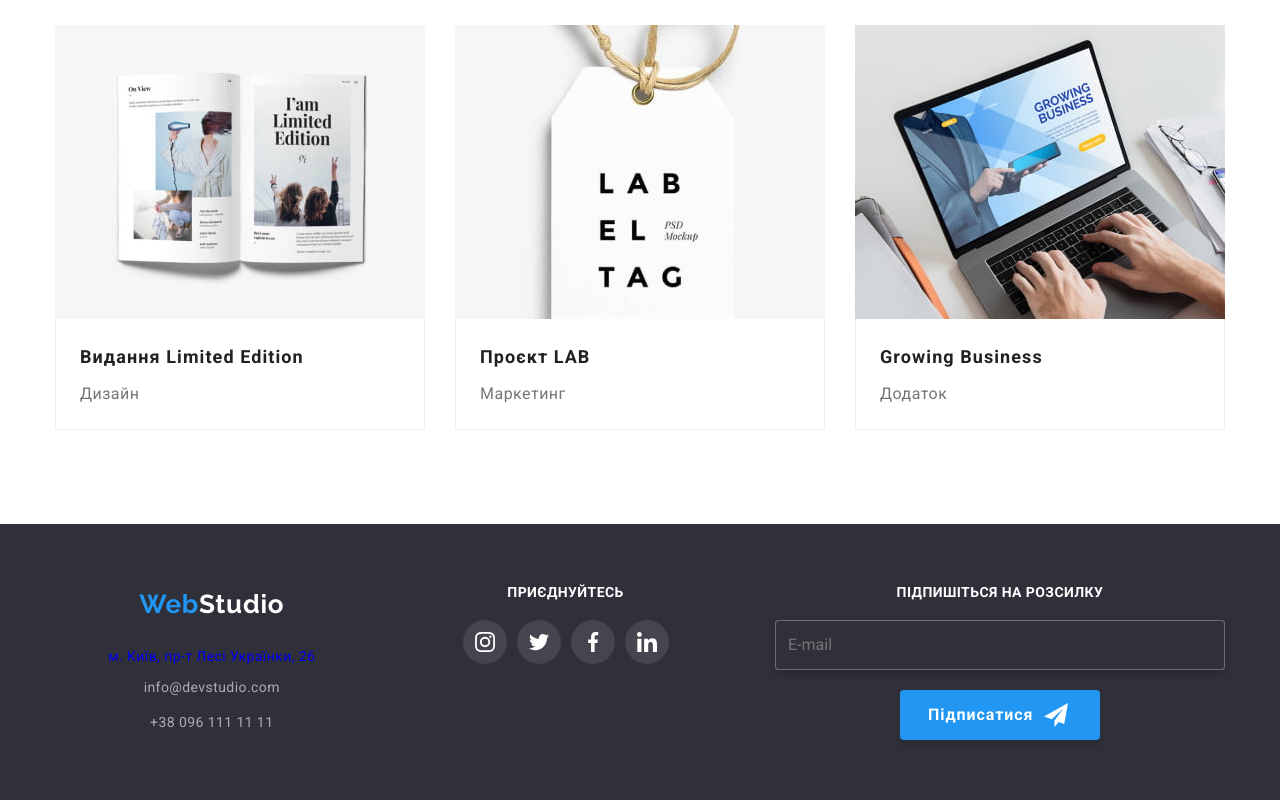
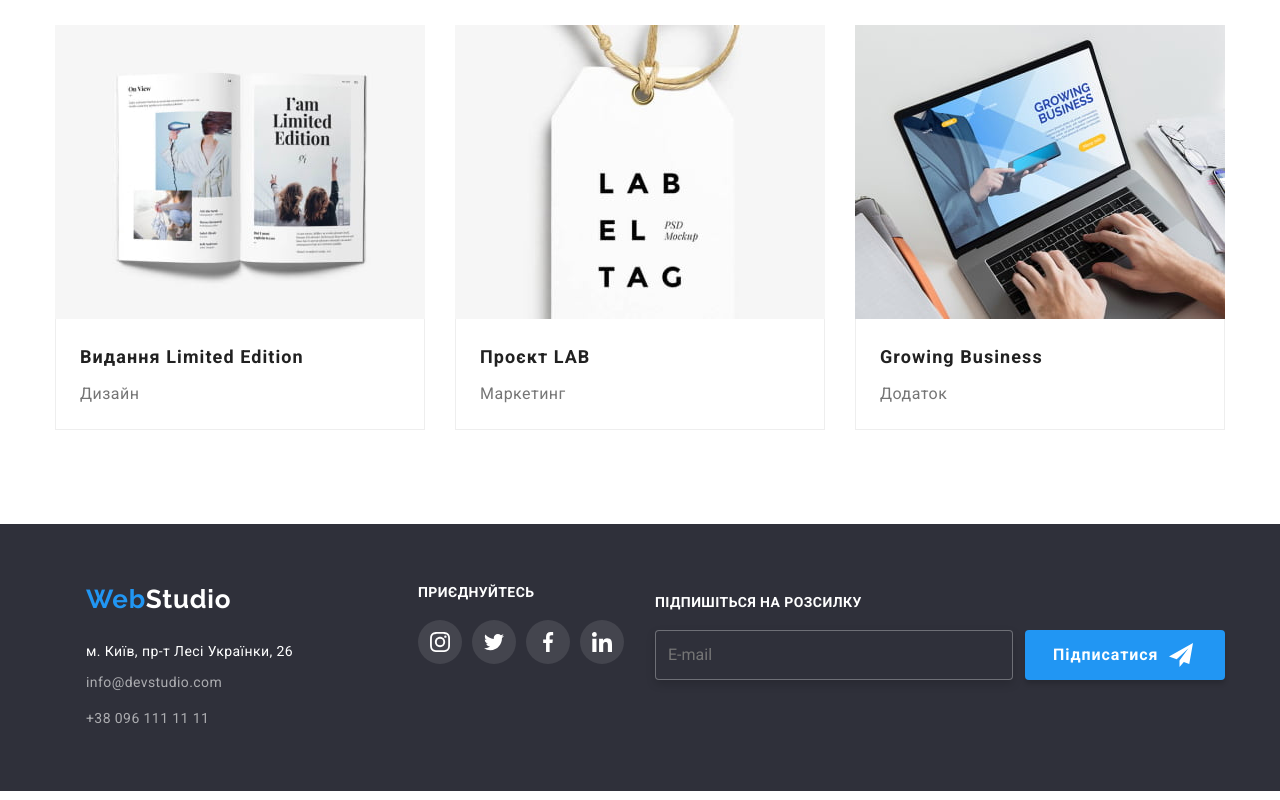
Before and after one commit to OlegKryuchkov/goit-markup-hw-08, a plain HTML site: page portfolio.html in a window 1280 px wide. Shown: the part 1109-1909 px from the top of the page. Drawn offline with nearby package versions, Linux system fonts and the light colour scheme.

Commit message:
ready to check 2

```diff
--- a/sass/layouts/_benefits.scss
+++ b/sass/layouts/_benefits.scss
@@ -1,10 +1,8 @@
 .benefits {
   padding-top: 60px;
   padding-bottom: 60px;
-  @media screen and (min-width: 768px) {
+  @media screen and (min-width: 1200px) {
     padding-top: 94px;
-  }
-  @media screen and (min-width: 1200px) {
     padding-bottom: 0;
   }
 }
--- a/sass/layouts/_clients.scss
+++ b/sass/layouts/_clients.scss
@@ -1,11 +1,17 @@
 .clients-title {
   font-weight: 700;
-  font-size: 36px;
+  font-size: 28px;
+  line-height: calc(33 / 28);
   text-align: center;
-  line-height: calc(42 / 36);
   letter-spacing: 0.03em;
   color: var(--body-text-primary);
-  margin-bottom: 50px;
+  margin-bottom: 30px;
+
+  @media screen and (min-width: 1200px) {
+    font-size: 36px;
+    line-height: calc(42 / 36);
+    margin-bottom: 50px;
+  }
 }
 
 .clients-list {
--- a/sass/layouts/_footer.scss
+++ b/sass/layouts/_footer.scss
@@ -55,6 +55,9 @@
   flex-direction: column;
   justify-content: center;
   align-items: center;
+  @media screen and (min-width: 1200px) {
+    align-items: start;
+  }
 
   // display: inline-block;
   // padding-top: 20px;
@@ -89,6 +92,22 @@
   }
   @media screen and (min-width: 1200px) {
     margin-right: 94px;
+    align-items: start;
+    justify-content: start;
+  }
+}
+
+.footer-adress {
+  font-style: normal;
+  font-weight: 400;
+  font-size: 14px;
+  line-height: calc(16 / 14);
+  letter-spacing: 0.03em;
+  color: var(--footer-text-primary);
+  transition: color 250ms cubic-bezier(0.4, 0, 0.2, 1);
+  &:hover,
+  &:focus {
+    color: var(--footer-text-accent);
   }
 }
 
@@ -143,6 +162,9 @@
   letter-spacing: 0.03em;
   text-transform: uppercase;
   color: #ffffff;
+  @media screen and (min-width: 1200px) {
+    text-align: left;
+  }
 }
 
 .footer-soc-list {
@@ -180,10 +202,11 @@
 
 .online-form {
   margin-top: 60px;
-  margin-left: auto;
-  margin-right: auto;
+  // margin-left: auto;
+  // margin-right: auto;
   @media screen and (min-width: 1200px) {
     margin-top: 0;
+    padding-top: 10px;
     margin-right: 0;
   }
 }
@@ -194,12 +217,15 @@
   flex-direction: column;
   justify-content: center;
   align-items: center;
+  @media screen and (min-width: 1200px) {
+    flex-direction: row;
+    align-items: center;
+  }
 }
 
 .online-form-input {
   height: 50px;
-  min-width: 300px;
-  max-width: 450px;
+  width: 100%;
   margin-left: auto;
   margin-right: auto;
   padding-left: 12px;
@@ -211,6 +237,10 @@
   @media screen and (min-width: 768px) {
     min-width: 450px;
     max-width: 450px;
+  }
+  @media screen and (min-width: 1200px) {
+    min-width: 358px;
+    max-width: 358px;
   }
 }
 
@@ -225,6 +255,9 @@
   letter-spacing: 0.03em;
   text-transform: uppercase;
   color: #ffffff;
+  @media screen and (min-width: 1200px) {
+    text-align: left;
+  }
 }
 
 .online-form-btn {
@@ -253,6 +286,10 @@
   line-height: calc(30 / 16);
   letter-spacing: 0.06em;
   color: var(--hero-text-primary);
+  @media screen and (min-width: 1200px) {
+    margin-left: 12px;
+    margin-top: 0;
+  }
 }
 
 .online-btn-icon {
--- a/sass/layouts/_header.scss
+++ b/sass/layouts/_header.scss
@@ -128,6 +128,7 @@
   }
   @media screen and (min-width: 768px) and (max-width: 1199px) {
     margin-bottom: 10px;
+    font-size: 12px;
   }
 }
 
@@ -155,6 +156,9 @@
   &:hover,
   &:focus {
     color: var(--header-text-accent);
+  }
+  @media screen and (min-width: 768px) and (max-width: 1199px) {
+    font-size: 12px;
   }
 }
 
--- a/sass/layouts/_hero.scss
+++ b/sass/layouts/_hero.scss
@@ -42,7 +42,7 @@
     }
   }
   @media screen and (min-width: 1200px) {
-    max-width: 1200px;
+    max-width: 1600px;
     padding-top: 200px;
     padding-bottom: 200px;
     background-image: linear-gradient(
--- a/sass/layouts/_team.scss
+++ b/sass/layouts/_team.scss
@@ -12,6 +12,12 @@
   letter-spacing: 0.03em;
 
   color: var(--body-text-primary);
+
+  @media screen and (min-width: 768px) {
+    margin-bottom: 30px;
+    font-size: 28px;
+    line-height: calc(33 / 28);
+  }
 
   @media screen and (min-width: 1200px) {
     margin-bottom: 50px;
```
Also changed, not shown: css/main.css, css/main.min.css, 2 other files.
